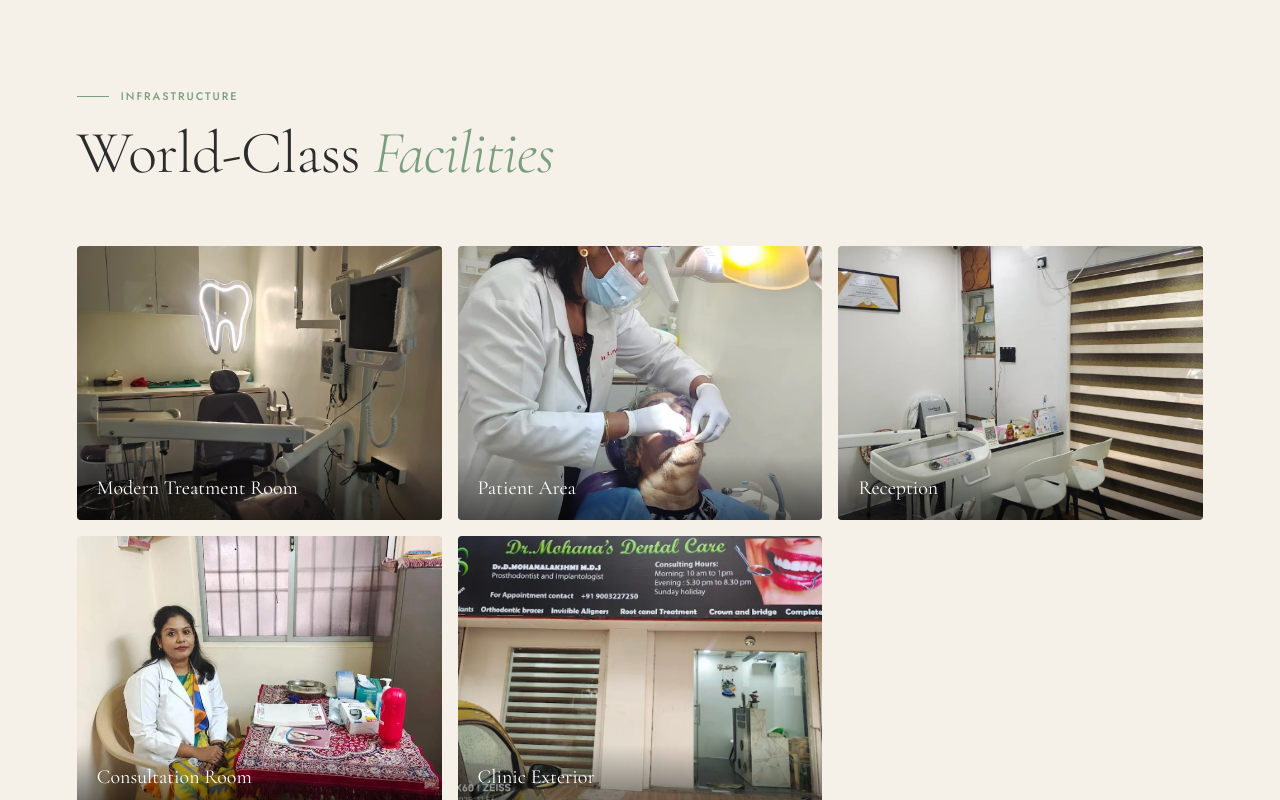
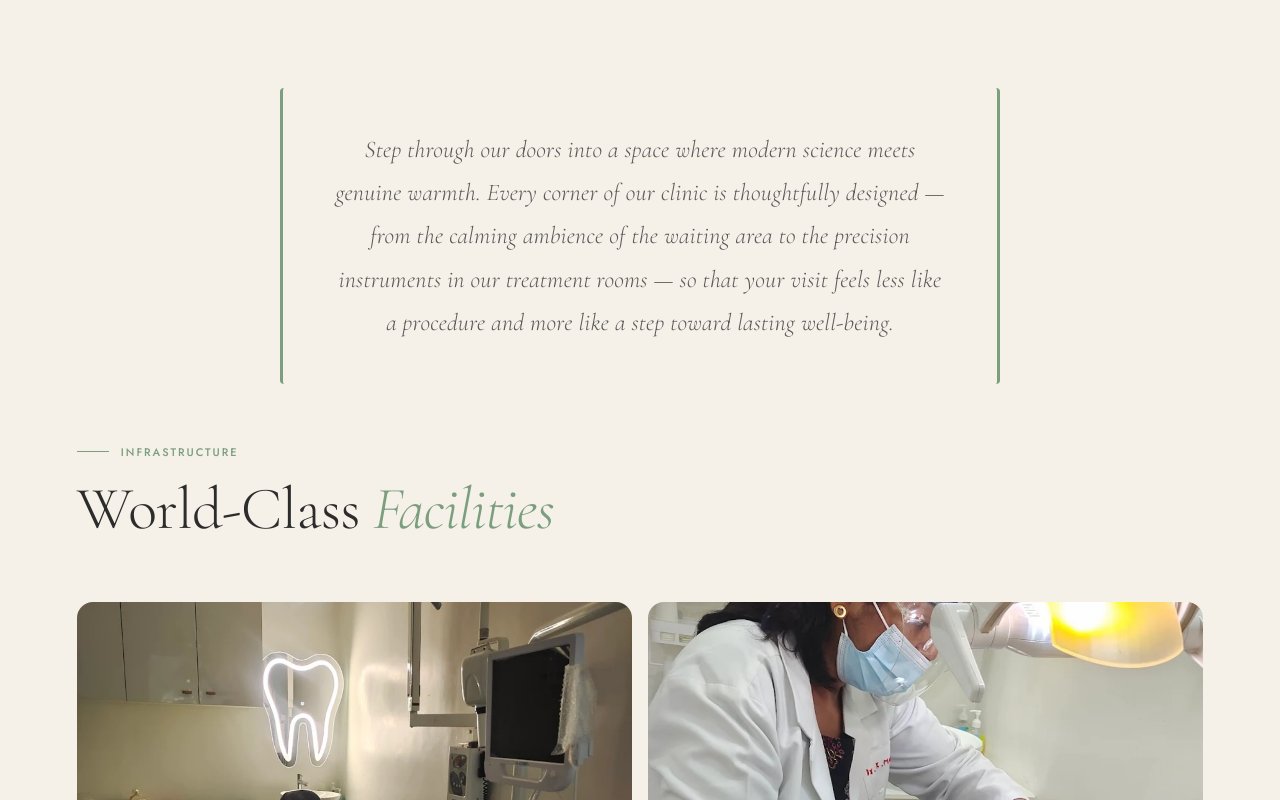
Before and after one commit to drmohanasdentalcare-art/Mohans-Dental-Clicnic, a Next.js app: page /clinic in a window 1280 px wide. Shown: the part 380-1180 px from the top of the page. Built offline with nearby package versions, Linux system fonts and the light colour scheme.

Commit message:
Peotic words added

```diff
--- a/app/clinic/clinic.module.css
+++ b/app/clinic/clinic.module.css
@@ -1,14 +1,42 @@
-.clinic{background:var(--warm-white)}
-.gallery{display:grid;grid-template-columns:repeat(auto-fill,minmax(300px,1fr));gap:16px;margin-top:clamp(40px,6vw,60px)}
-.galleryItem{position:relative;aspect-ratio:4/3;border-radius:4px;overflow:hidden;cursor:pointer}
+/* ===== CLINIC PAGE ===== */
+.clinic{background:var(--warm-white);padding:var(--section-pad) clamp(20px,6vw,100px)}
+
+/* ===== INTRO ===== */
+.intro{text-align:center;max-width:720px;margin:0 auto clamp(40px,6vw,60px);padding:clamp(24px,4vw,40px) clamp(20px,4vw,48px);border-left:3px solid var(--sage);border-right:3px solid var(--sage);border-radius:4px}
+.introPoem{font-family:'Cormorant Garamond',serif;font-size:clamp(18px,2.2vw,24px);font-weight:300;font-style:italic;line-height:1.8;color:var(--mid);letter-spacing:.01em}
+
+/* ===== BENTO GALLERY ===== */
+.gallery{display:grid;grid-template-columns:repeat(4,1fr);grid-auto-rows:200px;gap:16px;margin-top:clamp(40px,6vw,60px)}
+.galleryCell{height:100%}
+.galleryItem{position:relative;border-radius:16px;overflow:hidden;cursor:pointer;height:100%;width:100%}
 .galleryItem img{width:100%;height:100%;object-fit:cover;transition:transform .6s}
 .galleryItem:hover img{transform:scale(1.05)}
-.galleryCaption{position:absolute;bottom:0;left:0;right:0;padding:clamp(12px,2vw,20px);background:linear-gradient(transparent,rgba(0,0,0,.55))}
-.galleryCaption span{font-family:'Cormorant Garamond',serif;font-size:clamp(16px,2vw,20px);color:#fff;font-weight:400}
+.galleryCaption{position:absolute;bottom:0;left:0;right:0;padding:clamp(14px,2vw,24px);background:linear-gradient(transparent,rgba(0,0,0,.6));border-radius:0 0 16px 16px}
+.galleryCaption span{font-family:'Cormorant Garamond',serif;font-size:clamp(16px,2vw,22px);color:#fff;font-weight:400}
+
+/* Size variants */
+.wide{grid-column:span 2;grid-row:span 2}
+.square{grid-column:span 1;grid-row:span 1}
+.full{grid-column:span 4;grid-row:span 1}
+
+/* ===== FEATURES ===== */
 .features{display:grid;grid-template-columns:repeat(auto-fill,minmax(260px,1fr));gap:20px;margin-top:clamp(40px,6vw,60px)}
-.feature{display:flex;gap:16px;padding:20px;border:1px solid var(--border);border-radius:4px;background:var(--ivory);transition:transform .3s}
+.feature{display:flex;gap:16px;padding:20px;border:1px solid var(--border);border-radius:16px;background:var(--ivory);transition:transform .3s}
 .feature:hover{transform:translateY(-4px)}
-.featureIcon{width:40px;height:40px;flex-shrink:0;background:rgba(122,158,126,.12);border-radius:50%;display:flex;align-items:center;justify-content:center;font-size:18px}
+.featureIcon{width:44px;height:44px;flex-shrink:0;background:rgba(122,158,126,.12);border-radius:14px;display:flex;align-items:center;justify-content:center;font-size:20px}
 .feature h4{font-family:'Cormorant Garamond',serif;font-size:18px;font-weight:400;color:var(--charcoal);margin-bottom:4px}
 .feature p{font-size:13px;font-weight:300;color:var(--mid);line-height:1.6}
-@media(max-width:600px){.gallery{grid-template-columns:1fr}.features{grid-template-columns:1fr}}
+
+/* ===== RESPONSIVE ===== */
+@media(max-width:900px){
+  .gallery{grid-template-columns:repeat(2,1fr);grid-auto-rows:180px}
+  .wide{grid-column:span 2;grid-row:span 2}
+  .square{grid-column:span 1;grid-row:span 1}
+  .full{grid-column:span 2;grid-row:span 1}
+}
+@media(max-width:600px){
+  .gallery{grid-template-columns:1fr;grid-auto-rows:220px}
+  .wide,.square,.full{grid-column:span 1;grid-row:span 1}
+  .wide{grid-row:span 2}
+  .features{grid-template-columns:1fr}
+}
--- a/app/clinic/page.tsx
+++ b/app/clinic/page.tsx
@@ -7,11 +7,11 @@ import Reveal from '../components/Reveal';
 export const metadata = { title: "Clinic | Dr. Mohana's Dental Care" };
 
 const images = [
-  { src: '/asset/infra.jpeg', caption: 'Modern Treatment Room' },
-  { src: '/asset/pate.jpeg', caption: 'Patient Area' },
-  { src: '/asset/rece.jpeg', caption: 'Reception' },
-  { src: '/asset/drsit.jpeg', caption: 'Consultation Room' },
-  { src: '/asset/outer.jpeg', caption: 'Clinic Exterior' },
+  { src: '/asset/infra.jpeg', caption: 'Modern Treatment Room', size: 'wide' },
+  { src: '/asset/pate.jpeg', caption: 'Patient Area', size: 'wide' },
+  { src: '/asset/rece.jpeg', caption: 'Reception', size: 'square' },
+  { src: '/asset/drsit.jpeg', caption: 'Consultation Room', size: 'square' },
+  { src: '/asset/outer.jpeg', caption: 'Clinic Exterior', size: 'full' },
 ];
 
 const features = [
@@ -33,20 +33,36 @@ export default function ClinicPage() {
         </div>
       </div>
       <section className={styles.clinic}>
+        {/* Poetic intro */}
+        <Reveal>
+          <div className={styles.intro}>
+            <p className={styles.introPoem}>
+              Step through our doors into a space where modern science meets genuine warmth.
+              Every corner of our clinic is thoughtfully designed — from the calming ambience of the waiting area
+              to the precision instruments in our treatment rooms — so that your visit feels less like a procedure
+              and more like a step toward lasting well-being.
+            </p>
+          </div>
+        </Reveal>
+
         <Reveal>
           <div className="section-label"><span>Infrastructure</span></div>
           <h2 className="section-title">World-Class <em>Facilities</em></h2>
         </Reveal>
+
+        {/* Bento gallery */}
         <div className={styles.gallery}>
           {images.map((img, i) => (
-            <Reveal key={i}>
+            <Reveal key={i} className={`${styles.galleryCell} ${styles[img.size]}`}>
               <div className={styles.galleryItem}>
-                <Image src={img.src} alt={img.caption} fill style={{ objectFit: 'cover' }} />
+                <Image src={img.src} alt={img.caption} fill style={{ objectFit: 'cover' }} sizes="(max-width: 600px) 100vw, 50vw" />
                 <div className={styles.galleryCaption}><span>{img.caption}</span></div>
               </div>
             </Reveal>
           ))}
         </div>
+
+        {/* Features */}
         <div className={styles.features}>
           {features.map((f, i) => (
             <Reveal key={i}>
--- a/app/location/location.module.css
+++ b/app/location/location.module.css
@@ -1,4 +1,8 @@
-.location{background:var(--warm-white)}
+.location{background:var(--warm-white);padding:var(--section-pad) clamp(20px,6vw,100px)}
+
+/* ===== INTRO ===== */
+.intro{text-align:center;max-width:720px;margin:0 auto clamp(40px,6vw,60px);padding:clamp(24px,4vw,40px) clamp(20px,4vw,48px);border-left:3px solid var(--sage);border-right:3px solid var(--sage);border-radius:4px}
+.introPoem{font-family:'Cormorant Garamond',serif;font-size:clamp(18px,2.2vw,24px);font-weight:300;font-style:italic;line-height:1.8;color:var(--mid);letter-spacing:.01em}
 .wrapper{display:grid;grid-template-columns:1.5fr 1fr;gap:clamp(30px,4vw,60px);margin-top:clamp(40px,6vw,60px)}
 .mapWrap{border-radius:4px;overflow:hidden;min-height:400px}
 .mapWrap iframe{width:100%;height:100%;min-height:400px;border:none}
--- a/app/services/services.module.css
+++ b/app/services/services.module.css
@@ -1,4 +1,7 @@
 .services{background:var(--ivory);padding:var(--section-pad) clamp(20px,6vw,100px)}
+.intro{text-align:center;max-width:720px;margin:0 auto clamp(40px,6vw,60px);padding:clamp(24px,4vw,40px) clamp(20px,4vw,48px);border-left:3px solid var(--sage);border-right:3px solid var(--sage);border-radius:4px}
+.introPoem{font-family:'Cormorant Garamond',serif;font-size:clamp(18px,2.2vw,24px);font-weight:300;font-style:italic;line-height:1.8;color:var(--mid);letter-spacing:.01em}
+.servicesSub{font-size:clamp(14px,1.5vw,17px);font-weight:300;line-height:1.8;color:var(--light);max-width:540px;margin-top:12px}
 .grid{display:grid;grid-template-columns:repeat(auto-fill,minmax(320px,1fr));gap:24px;margin-top:clamp(40px,6vw,60px)}
 .card{background:var(--warm-white);border:1px solid var(--border);border-radius:16px;overflow:hidden;transition:all .4s;position:relative}
 .card::before{content:'';position:absolute;top:0;left:0;right:0;height:3px;background:var(--sage);transform:scaleX(0);transition:transform .3s;z-index:2;border-radius:16px 16px 0 0}
```
Also changed, not shown: app/location/page.tsx (+11 -0 lines), app/services/page.tsx (+10 -0 lines).
